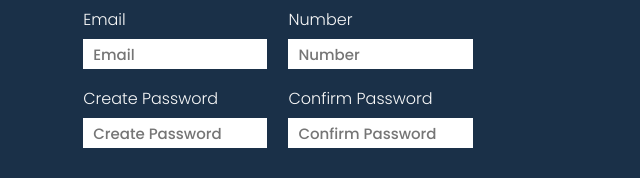
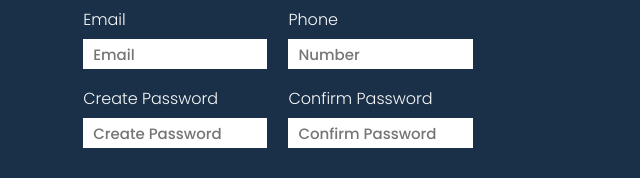
Before and after one commit to AliRamay011/Ecommerce-pro, a plain HTML site: page index.html in a window 1280 px wide. Shown: the part 262-440 px from the top of the page, 606-1246 px from the left. Drawn offline with Linux system fonts and the light colour scheme.

Commit message:
first commit

```diff
--- a/index.html
+++ b/index.html
@@ -49,8 +49,8 @@
 
                             </div>
                             <div class="form-item">
-                                <label for="">Number</label><br>
-                                <input type="number" name="number" id="number" placeholder="Number">
+                                <label for="">Phone</label><br>
+                                <input type="tel" name="number" id="number" placeholder="Number">
                             </div>
                         </div>
                         <div class="form-group">
```
